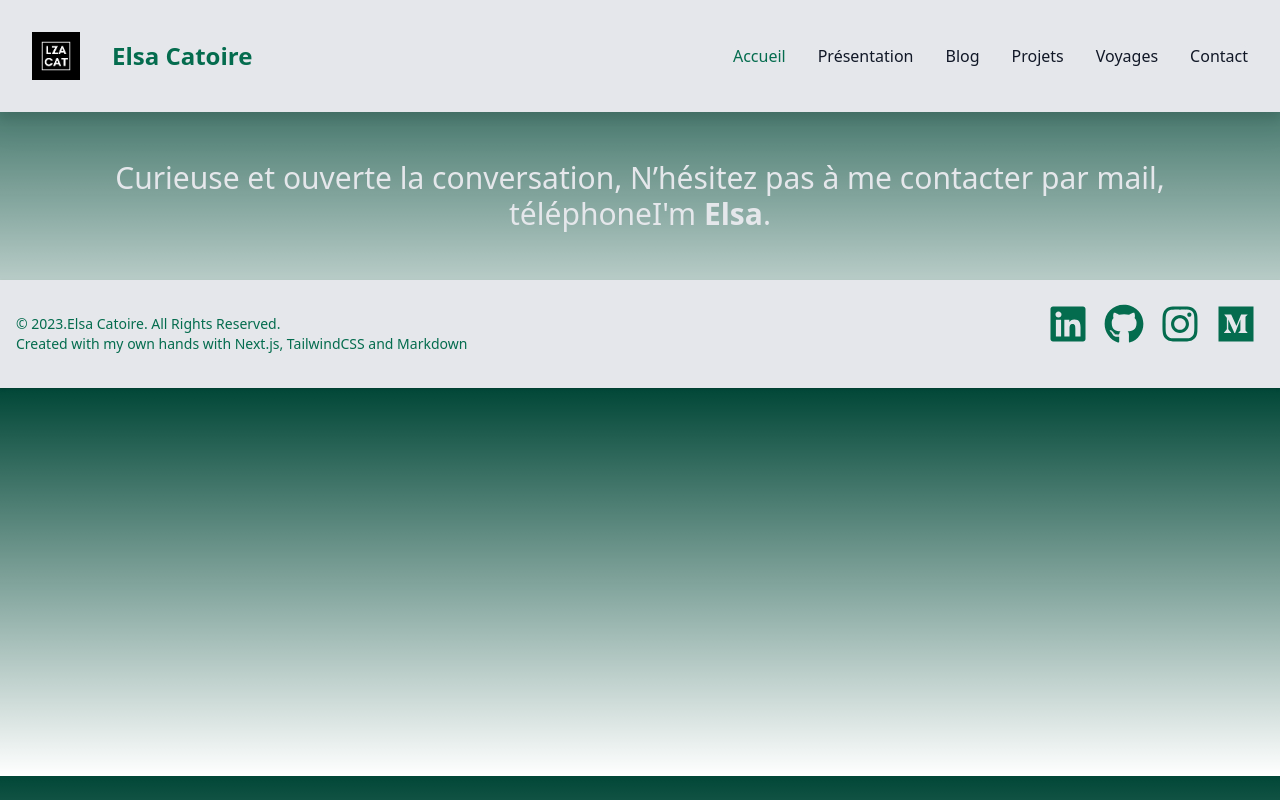
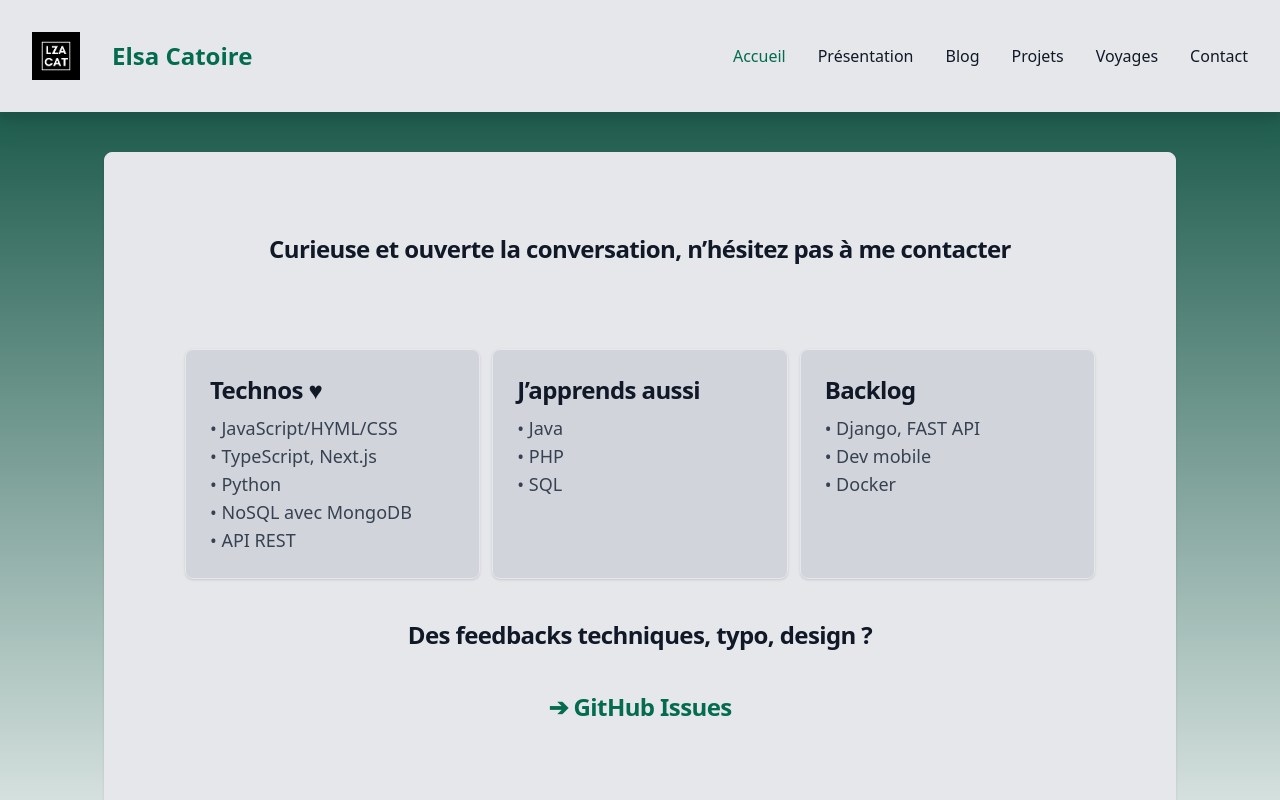
Before and after one commit to elsacatoire/blog-next, a Next.js app: page /contact in a window 1280 px wide. Shown: the top 800 px of the page. Built offline with nearby package versions, Linux system fonts and the light colour scheme.

Commit message:
harmonisation des pages

```diff
--- a/app/contact/page.tsx
+++ b/app/contact/page.tsx
@@ -1,13 +1,47 @@
+import Link from "next/link"
 
 export default function Contact() {
     return (
-        <main className="px-6 mx-auto">
-            <p className="mt-12 mb-12 text-3xl text-center dark:text-white">
-                Curieuse et ouverte  la conversation, N&rsquo;hésitez pas à me contacter par mail, téléphone
-                <span className="whitespace-nowrap">
-                    I&apos;m <span className="font-bold">Elsa</span>.
-                </span>
-            </p>
+        <main className="px-6 mb-10 mt-10 mr-20 ml-20">
+            <div className="p-20 text-lg text-left block max-w-m text-gray-900 bg-gray-200 border border-gray-200 rounded-lg shadow  dark:bg-gray-800 dark:border-gray-700 dark:hover:bg-gray-700">
+
+                <h5 className="text-center mb-2 text-2xl font-bold tracking-tight text-gray-900 dark:text-white">
+                    Curieuse et ouverte la conversation, n&rsquo;hésitez pas à me contacter
+                </h5>
+                <br />
+                <div className="justify-center flex felx-wrap mt-12 ">
+                    <div className="block w-full md:w-1/3 md:order-1 mr-3 max-w-sm p-6 bg-gray-300 border border-gray-200 rounded-lg shadow  dark:bg-gray-800 dark:border-gray-700 dark:hover:bg-gray-700">
+                        <h5 className="mb-2 text-2xl font-bold tracking-tight text-gray-900 dark:text-white">Technos &#9829;</h5>
+                        <p className="font-normal text-gray-700 dark:text-gray-400">&#x2022; JavaScript/HYML/CSS</p>
+                        <p className="font-normal text-gray-700 dark:text-gray-400">&#x2022; TypeScript, Next.js</p>
+                        <p className="font-normal text-gray-700 dark:text-gray-400">&#x2022; Python</p>
+                        <p className="font-normal text-gray-700 dark:text-gray-400">&#x2022; NoSQL avec MongoDB</p>
+                        <p className="font-normal text-gray-700 dark:text-gray-400">&#x2022; API REST</p>
+                    </div>
+                    <div className="block w-full md:w-1/3 md:order-2 mr-3 max-w-sm p-6 bg-gray-300 border border-gray-200 rounded-lg shadow  dark:bg-gray-800 dark:border-gray-700 dark:hover:bg-gray-700">
+                        <h5 className="mb-2 text-2xl font-bold tracking-tight text-gray-900 dark:text-white">J&rsquo;apprends aussi</h5>
+                        <p className="font-normal text-gray-700 dark:text-gray-400">&#x2022; Java</p>
+                        <p className="font-normal text-gray-700 dark:text-gray-400">&#x2022; PHP</p>
+                        <p className="font-normal text-gray-700 dark:text-gray-400">&#x2022; SQL</p>
+                    </div>
+                    <div className="block w-full md:w-1/3 md:order-3 max-w-sm p-6 bg-gray-300 border border-gray-200 rounded-lg shadow  dark:bg-gray-800 dark:border-gray-700 dark:hover:bg-gray-700">
+                        <h5 className="mb-2 text-2xl font-bold tracking-tight text-gray-900 dark:text-white">Backlog</h5>
+                        <p className="font-normal text-gray-700 dark:text-gray-400">&#x2022; Django, FAST API</p>
+                        <p className="font-normal text-gray-700 dark:text-gray-400">&#x2022; Dev mobile</p>
+                        <p className="font-normal text-gray-700 dark:text-gray-400">&#x2022; Docker</p>
+                    </div>
+
+                </div>
+                <h5 className="mt-10 text-center mb-2 text-2xl font-bold tracking-tight text-gray-900 dark:text-white">
+                    Des feedbacks techniques, typo, design ?
+                </h5>
+                <h5 className="mt-10 text-center mb-2 text-2xl font-bold tracking-tight text-green-700 dark:text-white">
+                    &#x2794; <Link href="https://github.com/elsacatoire/next-portfolio/issues">GitHub Issues</Link>
+                </h5>
+            </div>
+
+
+
 
         </main>
     )
--- a/app/voyages/page.tsx
+++ b/app/voyages/page.tsx
@@ -1,8 +1,8 @@
 export default function Culture() {
     return (
-        <main className="px-6 mx-auto">
-            <div className="block w-full mt-6 mb-6 item-center md:w-1/3 md:order-1 mr-3 max-w-sm p-6 bg-gray-300 border border-gray-200 rounded-lg shadow hover:bg-gray-100 dark:bg-gray-800 dark:border-gray-700 dark:hover:bg-gray-700">
-                <h4 className="mb-2 text-2xl font-bold tracking-tight text-gray-900 dark:text-white">Pérégrinations &#9829;</h4>
+        <main className="px-6 mb-10 mt-10 mr-20 ml-20">
+            <div className="mb-10 text-lg text-left block max-w-m p-6 text-gray-900 bg-gray-200 border border-gray-200 rounded-lg shadow  dark:bg-gray-800 dark:border-gray-700 dark:hover:bg-gray-700">
+                <h5 className="mb-2 text-2xl font-bold tracking-tight text-gray-900 dark:text-white">Pérégrinations &#9829;</h5>
                 <p className="font-normal text-gray-700 dark:text-gray-400">- JavaScript/HYML/CSS, TypeScript, Next.js</p>
                 <p className="font-normal text-gray-700 dark:text-gray-400">- Python</p>
                 <p className="font-normal text-gray-700 dark:text-gray-400">- NoSQL avec MongoDB</p>
```
